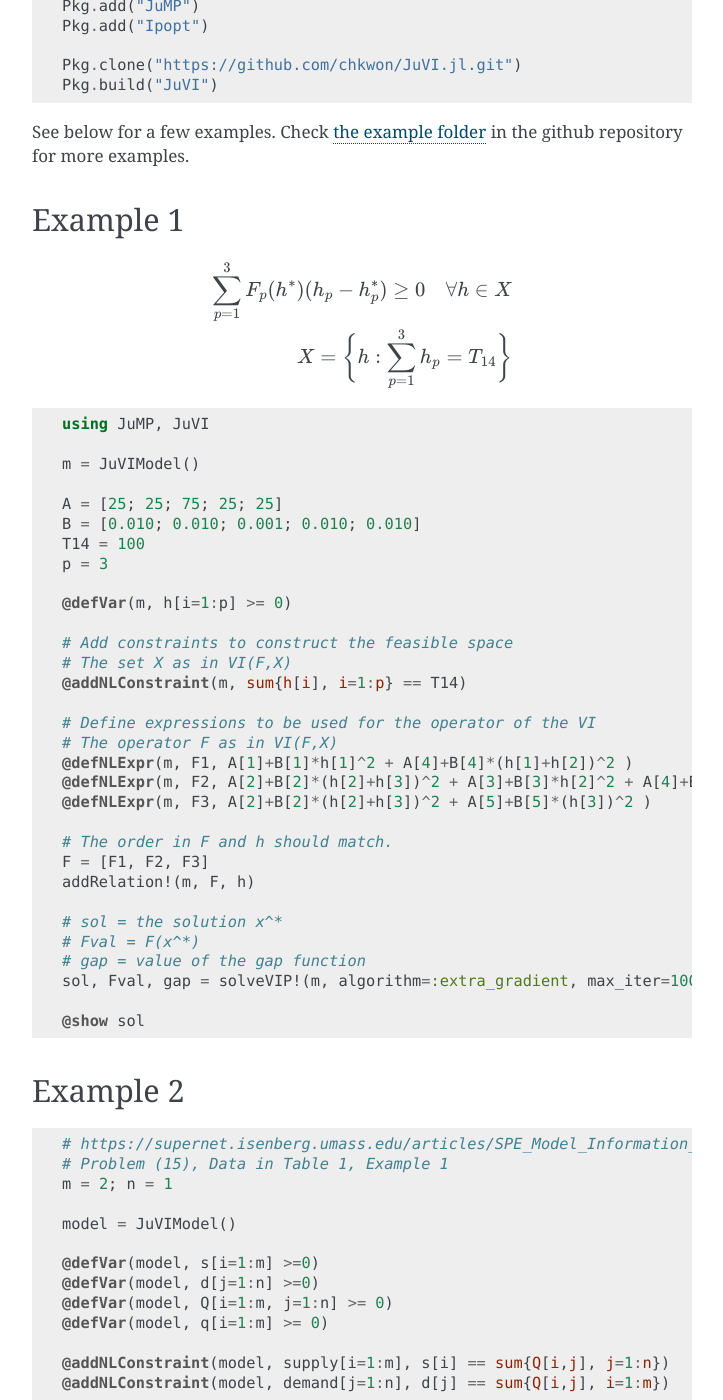
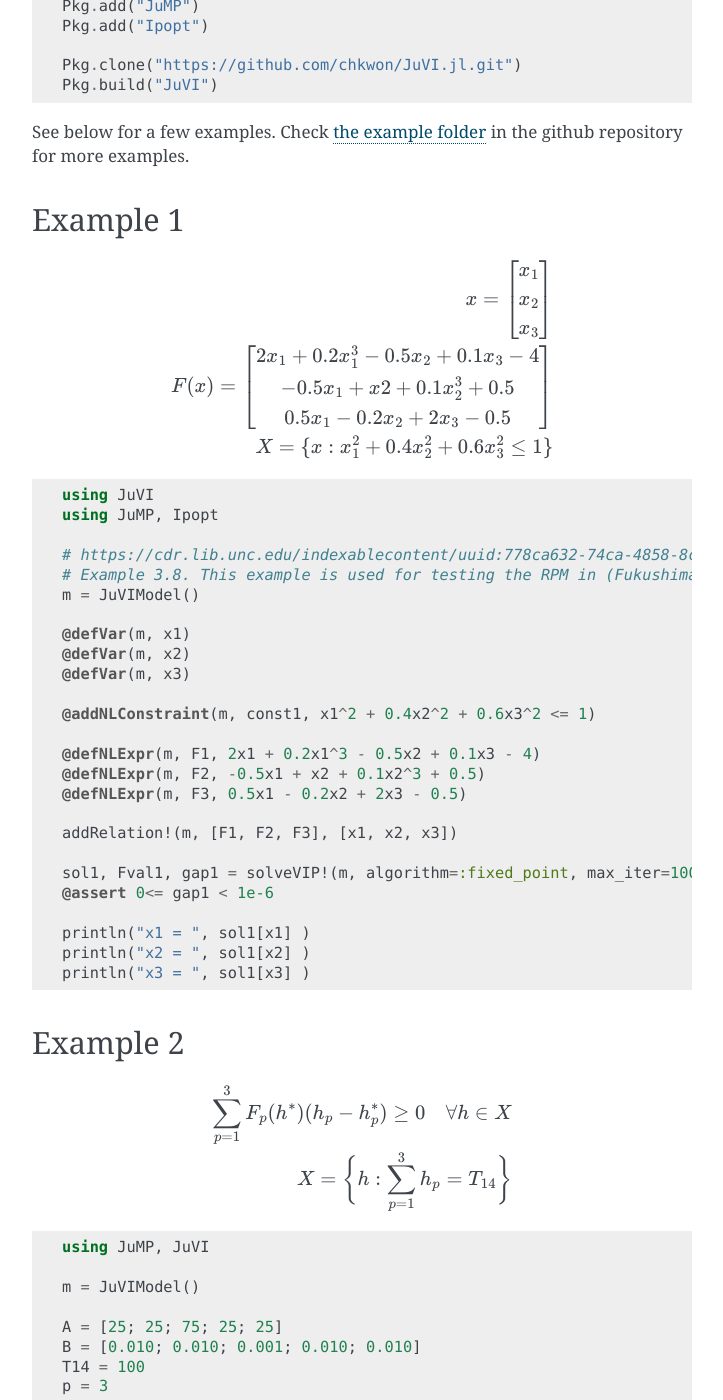
Before and after one commit to chkwon/VariationalInequality.jl, a Sphinx documentation site: the page built from doc/index.rst, in a window 1280 px wide and 1400 px high, scrolled down 659 px. Shown: the whole window, without its empty margins (388-1111 px from the left). Built offline with Sphinx 7.4.7, drawn with Linux system fonts in a browser that asks for light colours.

Commit message:
example update

```diff
--- a/doc/index.rst
+++ b/doc/index.rst
@@ -35,6 +35,48 @@ Please note that currently JuVI is under development.
 See below for a few examples. Check `the example folder <https://github.com/chkwon/JuVI.jl/tree/master/example>`_ in the github repository for more examples.
 
 Example 1
+^^^^^^^^^
+
+.. math::
+    x = \begin{bmatrix} x_1 \\ x_2 \\ x_3 \end{bmatrix} \\
+    F(x) = \begin{bmatrix} 2x_1 + 0.2x_1^3 - 0.5x_2 + 0.1x_3 - 4 \\
+                        -0.5x_1 + x2 + 0.1x_2^3 + 0.5 \\
+                         0.5x_1 - 0.2x_2 + 2x_3 - 0.5 \end{bmatrix} \\
+    X = \{ x : x_1^2 + 0.4x_2^2 + 0.6x_3^2 \leq 1 \}
+
+
+.. code-block:: julia
+
+    using JuVI
+    using JuMP, Ipopt
+
+    # https://cdr.lib.unc.edu/indexablecontent/uuid:778ca632-74ca-4858-8c3c-6dcfc7e6e703
+    # Example 3.8. This example is used for testing the RPM in (Fukushima, 1986).
+    m = JuVIModel()
+
+    @defVar(m, x1)
+    @defVar(m, x2)
+    @defVar(m, x3)
+
+    @addNLConstraint(m, const1, x1^2 + 0.4x2^2 + 0.6x3^2 <= 1)
+
+    @defNLExpr(m, F1, 2x1 + 0.2x1^3 - 0.5x2 + 0.1x3 - 4)
+    @defNLExpr(m, F2, -0.5x1 + x2 + 0.1x2^3 + 0.5)
+    @defNLExpr(m, F3, 0.5x1 - 0.2x2 + 2x3 - 0.5)
+
+    addRelation!(m, [F1, F2, F3], [x1, x2, x3])
+
+    sol1, Fval1, gap1 = solveVIP!(m, algorithm=:fixed_point, max_iter=1000, step_size=0.1)
+    @assert 0<= gap1 < 1e-6
+
+    println("x1 = ", sol1[x1] )
+    println("x2 = ", sol1[x2] )
+    println("x3 = ", sol1[x3] )
+
+
+
+
+Example 2
 ^^^^^^^^^
 
 .. math::
@@ -77,7 +119,7 @@ Example 1
 
 
 
-Example 2
+Example 3
 ^^^^^^^^^
 
 .. code-block:: julia
```
